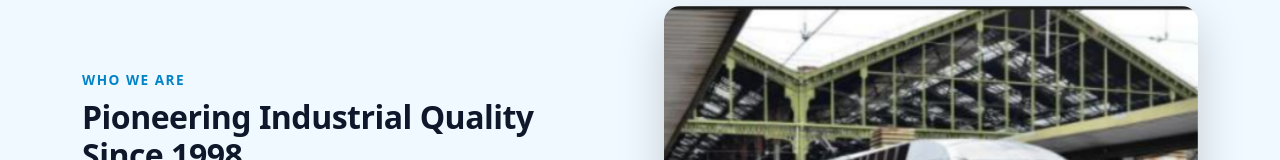
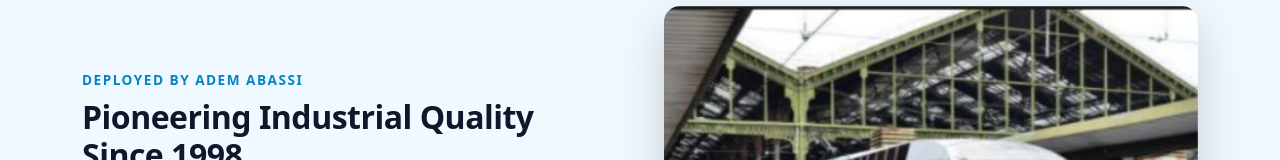
Before and after one commit to bahaeddine10/Contact-company, a React (Create React App) app: page /#/ in a window 1280 px wide. Shown: the part 635-795 px from the top of the page. Built offline with nearby package versions, Linux system fonts and the light colour scheme; no server answers.

Commit message:
fix : update ci cd

```diff
--- a/src/components/home.jsx
+++ b/src/components/home.jsx
@@ -54,7 +54,7 @@ function Home() {
           <Row className="align-items-center g-5">
             <Col lg={6}>
               <div className="pe-lg-3">
-                <span className="section-subtitle">Who We Are</span>
+                <span className="section-subtitle">DEPLOYED BY ADEM ABASSI</span>
                 <h2 className="section-title mb-4">Pioneering Industrial Quality Since 1998</h2>
                 <p className="text-secondary leading-relaxed mb-4">
                   Founded in 1998, <strong>Contact</strong> is a subsidiary of SIAME operating under the full exporter regime. Certified under <strong>IATF 16949</strong> and <strong>ISO 14001</strong>, we have built an outstanding reputation for quality in plastic injection molding and automated assembly.
```
